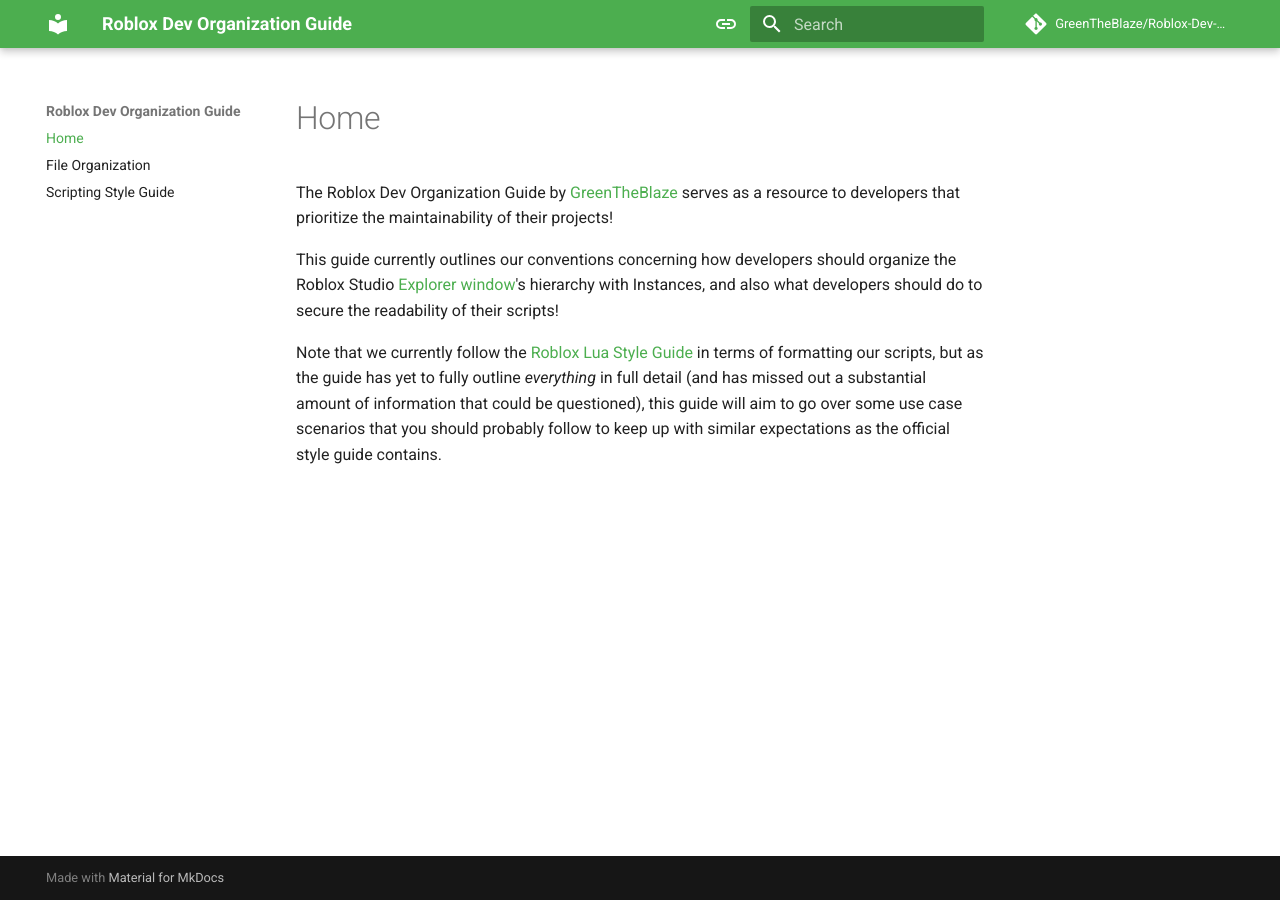
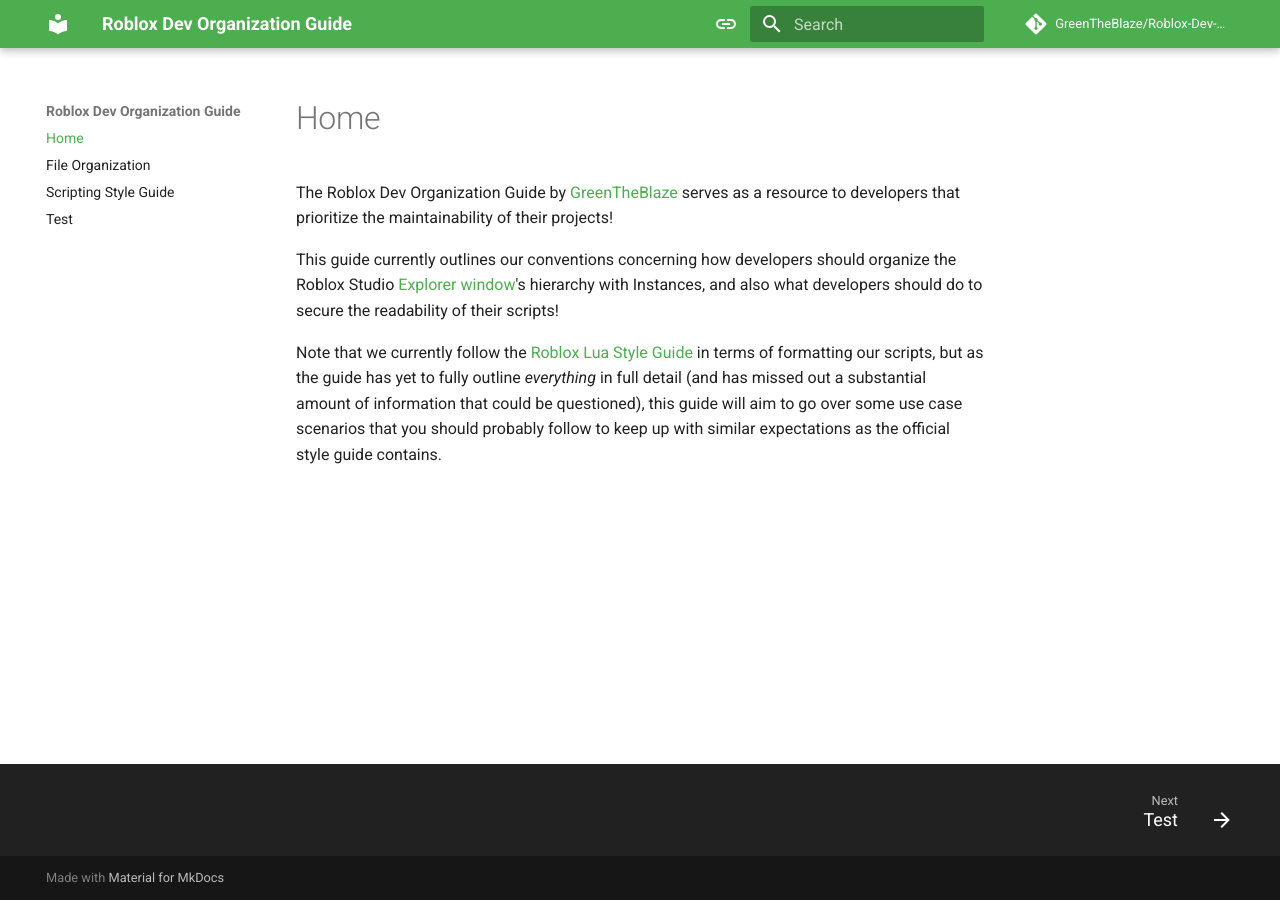
Before and after one commit to GreenTheBlaze/Roblox-Dev-Organization-Guide, an MkDocs documentation site: the page built from docs/index.md, in a window 1280 px wide. Built offline with MkDocs 1.6.1 and Material for MkDocs 9.7.7, drawn with Linux system fonts in a browser that asks for light colours; comment, search, counter and statistics services are not loaded.

Commit message:
Update mkdocs.yml

```diff
--- a/mkdocs.yml
+++ b/mkdocs.yml
@@ -71,8 +71,10 @@
   - toc:
       permalink: true
   - pymdownx.superfences
+  - attr_list
 
 nav:
   - Home: index.md
   - File Organization: file-organization.md
   - Scripting Style Guide: scripting-style-guide.md
+  - Test: test-code.md
```
